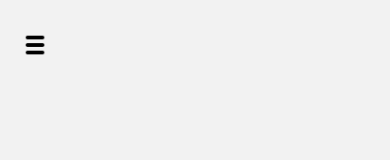
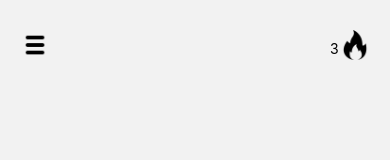
Before and after one commit to akyua/studano, a React Native app: screen /Home in a window 390 px wide. Shown: the top 160 px of the page. Built offline with nearby package versions, Linux system fonts and the light colour scheme; what react-native-localize would draw is missing.

Commit message:
[TDEV-1] Added Streak Component

```diff
--- /dev/null
+++ b/src/components/StreakButton.tsx
@@ -0,0 +1,32 @@
+import React from 'react';
+import { TouchableOpacity, Image, StyleSheet, Text } from 'react-native';
+import menuIcon from '@/../assets/fire.png';
+// TODO - depois dá para fazer para abrir uma modal quando clicado aqui, informando a streak mais bonitnha, mas não é prioridade.
+// TODO 2 - Alterar a fonte de exibição do Text "3", além de deixar maior, [TDEV-15]
+
+export default function MenuButton({ onPress }: { onPress?: () => void }) {
+  return (
+    <TouchableOpacity style={styles.container} onPress={onPress}>
+      <Image source={menuIcon} style={styles.icon} />
+      <Text style={styles.text}>3</Text>
+    </TouchableOpacity>
+  );
+}
+
+const styles = StyleSheet.create({
+  container: {
+    position: 'absolute',
+    top: 20,
+    right: 10,
+    padding: 10,
+    zIndex: 1,
+  },
+  icon: {
+    width: 30,
+    height: 30,
+  },
+  text: {
+    bottom: 20,
+    right: 10
+  }
+});
--- a/src/screens/HomeScreen.tsx
+++ b/src/screens/HomeScreen.tsx
@@ -3,8 +3,8 @@ import { View, Text, Button, StyleSheet, TouchableOpacity, Image, SafeAreaView }
 import { NativeStackScreenProps } from '@react-navigation/native-stack';
 import 'i18n';
 import { useTranslation } from 'react-i18next';
-import menuIcon from '@/../assets/menu.png';
 import MenuButton from '@/components/MenuButton';
+import StreakButton from '@/components/StreakButton';
 
 type RootStackParamList = {
   Home: undefined;
@@ -18,6 +18,7 @@ function HomeScreen({ navigation }: HomeScreenProps) {
   return (
     <SafeAreaView style={styles.safeAreaContainer}>
       <MenuButton />
+      <StreakButton />
       <View style={styles.mainContent}>
         <Text style={styles.text}>{t('home.welcome')}</Text>
 
```
